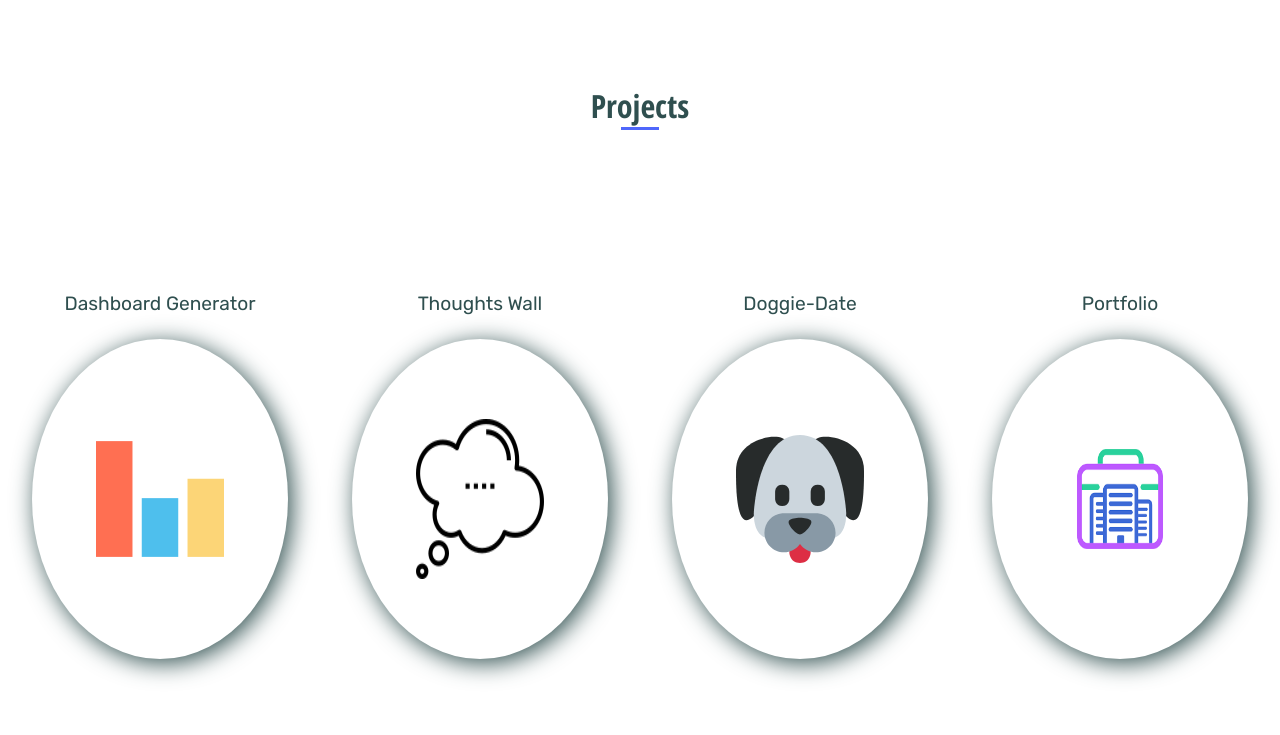
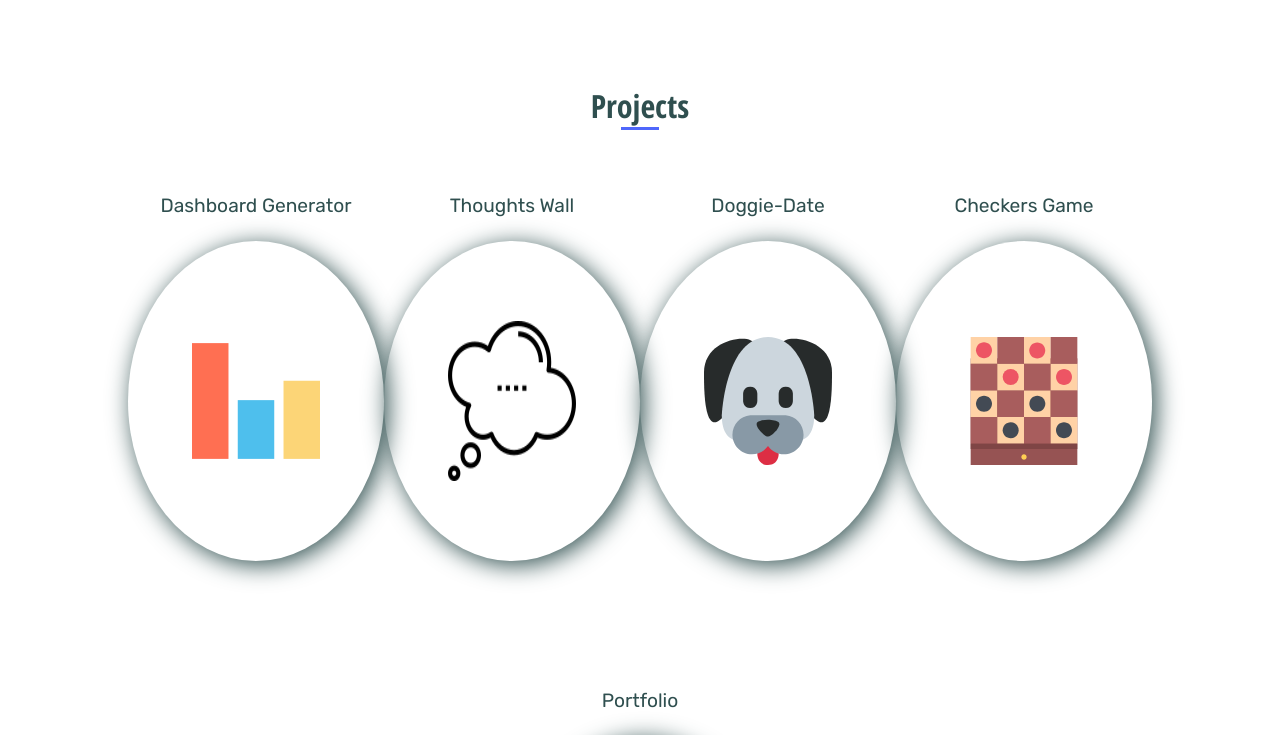
Before and after one commit to ishaishai/Portfolio, a React (Create React App) app: page / in a window 1280 px wide. Shown: the part 2380-3115 px from the top of the page. Built offline with nearby package versions, Linux system fonts and the light colour scheme; no server answers.

Commit message:
added checkers

```diff
--- a/src/components/projects/Projects.js
+++ b/src/components/projects/Projects.js
@@ -4,6 +4,8 @@ import Dashboard from "../../assets/dashboard.svg";
 import Portfolio from "../../assets/Portfolio.png";
 import Thought from "../../assets/bubble-speech.png";
 import DogPlay from "../../assets/dog-face.svg";
+import Checkers from "../../assets/checkers.svg";
+
 const Projects = () => {
   const myprojects = [
     {
@@ -23,6 +25,12 @@ const Projects = () => {
       src: DogPlay,
       link: "null",
       alt: `React Native App in development\n*avaliable on meet`,
+    },
+    {
+      name: "Checkers Game",
+      src: Checkers,
+      link: "https://checkers-game-4d944.web.app",
+      alt:null,
     },
     {
       name: "Portfolio",
--- a/src/components/projects/projects.css
+++ b/src/components/projects/projects.css
@@ -7,15 +7,19 @@
   background-color: white;
 }
 
+#Projects {
+  height: max-content;
+}
+
 .projects-subcontainer {
+  flex-flow: wrap;
   display: flex;
   flex-direction: row;
   align-items: center;
   justify-content: space-between;
-  height: 100vh;
   color: darkslategrey;
   background-color: white;
-  width: 100%;
+  width: 80%;
 }
 
 .skills-info-title {
--- a/src/styles-mobile.css
+++ b/src/styles-mobile.css
@@ -31,6 +31,7 @@
   .home-img {
     width: 40vw;
     height: 40vw;
+    top: -20vh;
   }
 
   .about-container {
@@ -89,7 +90,7 @@
   #Skills,
   #Projects,
   #Contact {
-    padding-top: 5vh;
+    padding-top: 10vh;
   }
   #Projects {
     height: 130vh;
```
Also changed, not shown: src/assets/checkers.svg (added).
